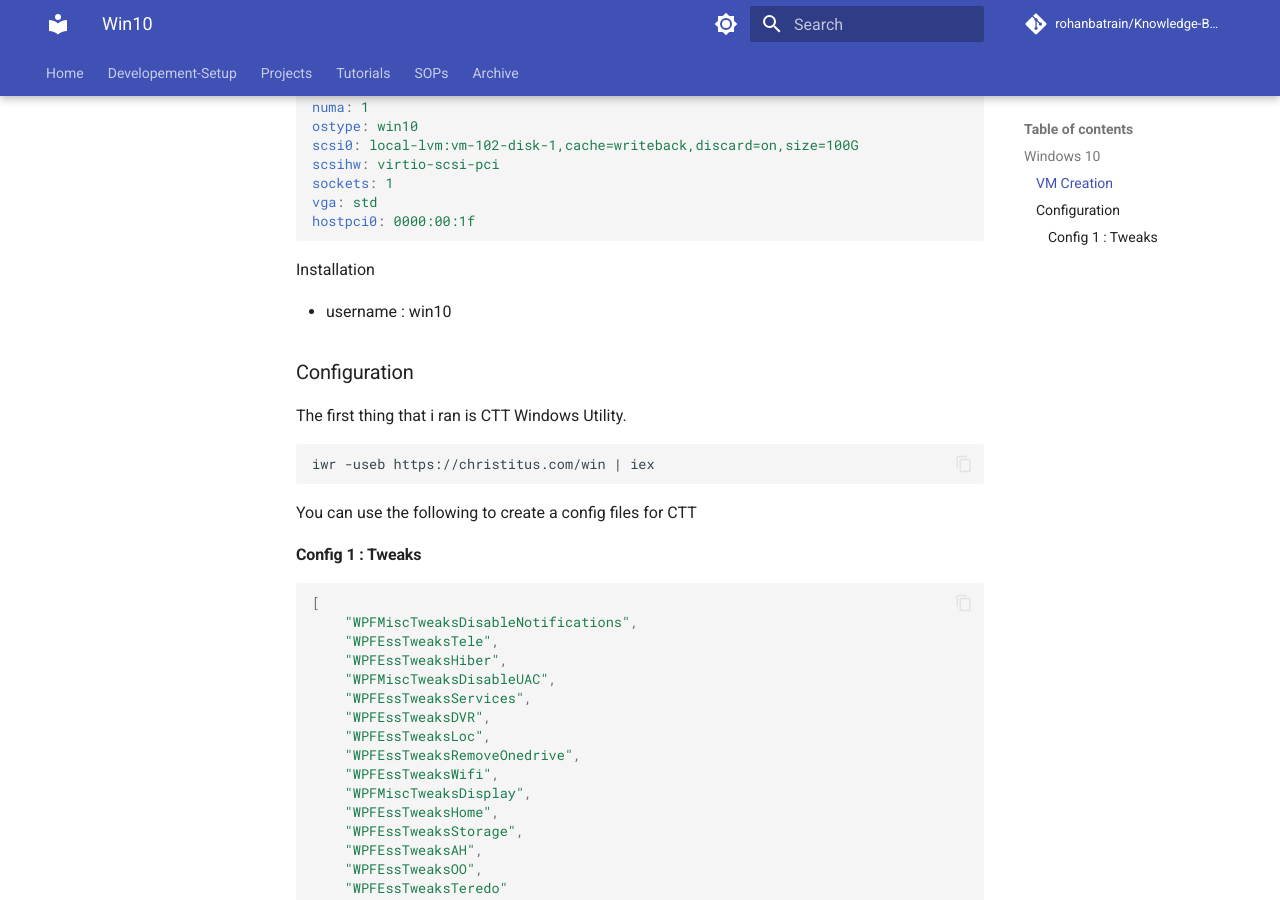
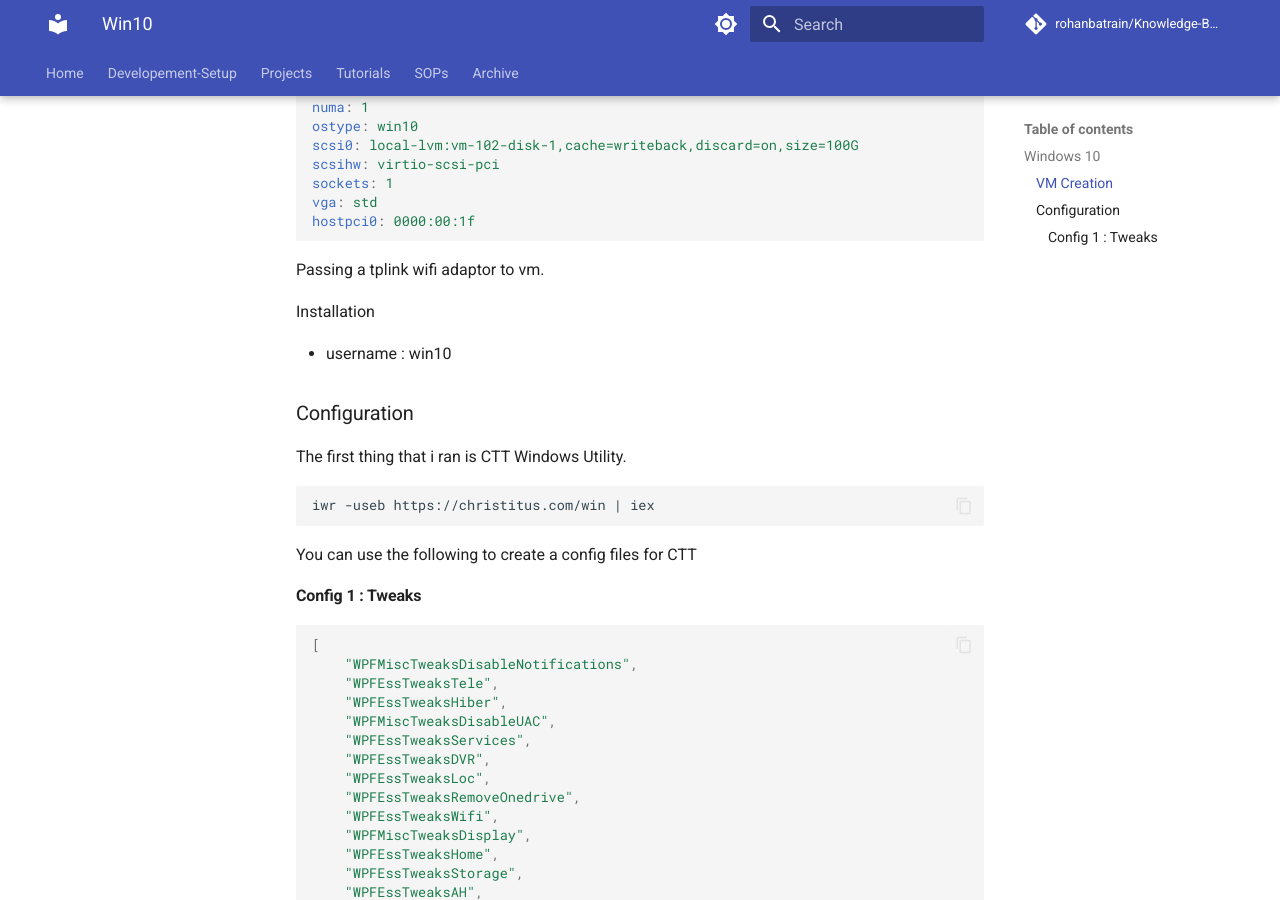
Before and after one commit to rohanbatrain/knowledge-base, an MkDocs documentation site: the page built from docs/Developement-Setup/Owned-Devices/Laptops/MSI/2023/August/Crucial-Drive/Promox/Virtual-Machines/win10.md, in a window 1280 px wide and 900 px high, scrolled down 584 px. Built offline with MkDocs 1.6.1 and Material for MkDocs 9.7.7, drawn with Linux system fonts in a browser that asks for light colours; nearby versions of some CDN libraries; library files that are not in the unit come from our copies; comment, search, counter and statistics services are not loaded.

Commit message:
Update win10.md

````diff
--- a/docs/Developement-Setup/Owned-Devices/Laptops/MSI/2023/August/Crucial-Drive/Promox/Virtual-Machines/win10.md
+++ b/docs/Developement-Setup/Owned-Devices/Laptops/MSI/2023/August/Crucial-Drive/Promox/Virtual-Machines/win10.md
@@ -28,6 +28,8 @@ sockets: 1
 vga: std
 hostpci0: 0000:00:1f
 ```
+
+Passing a tplink wifi adaptor to vm.
 
 Installation
 
````
